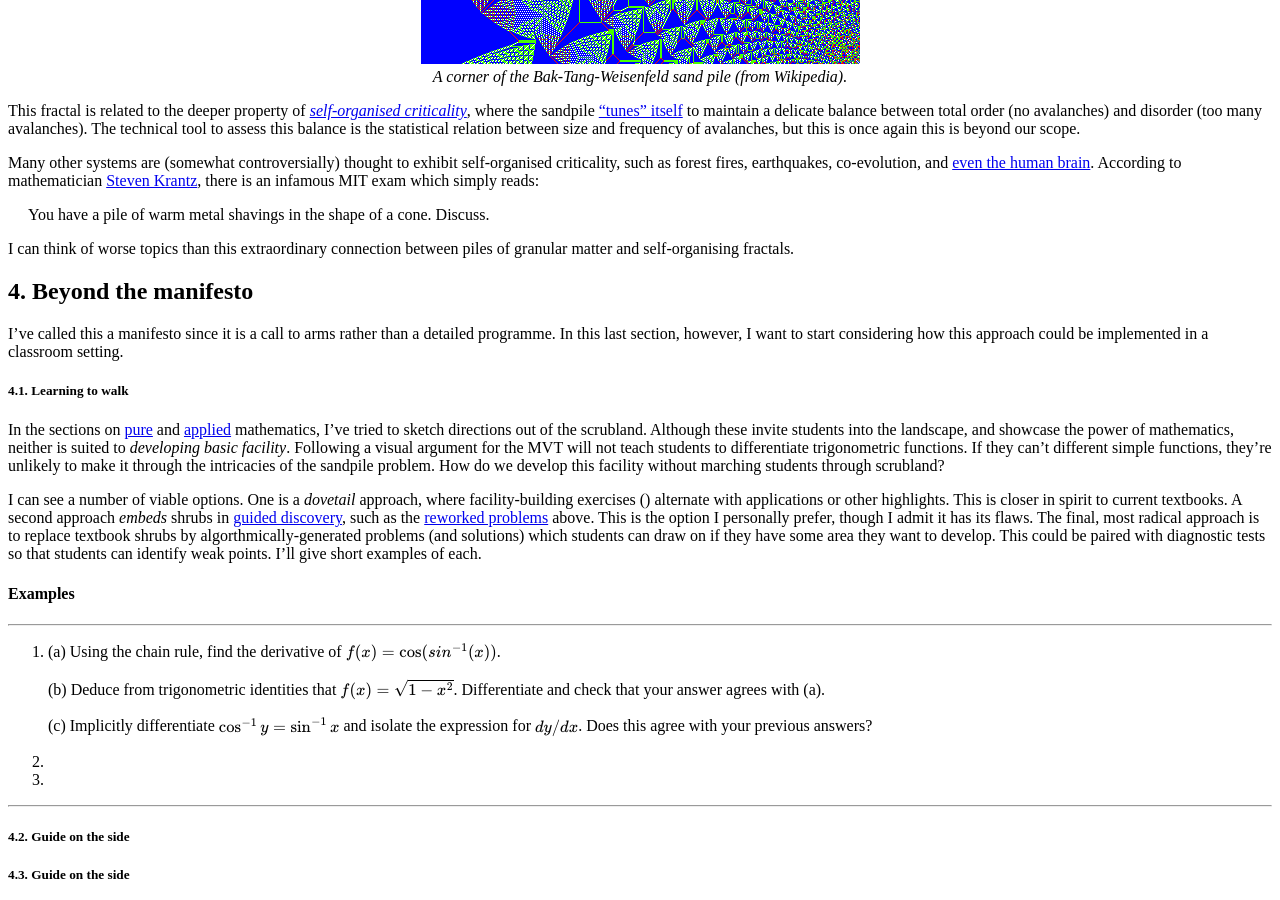
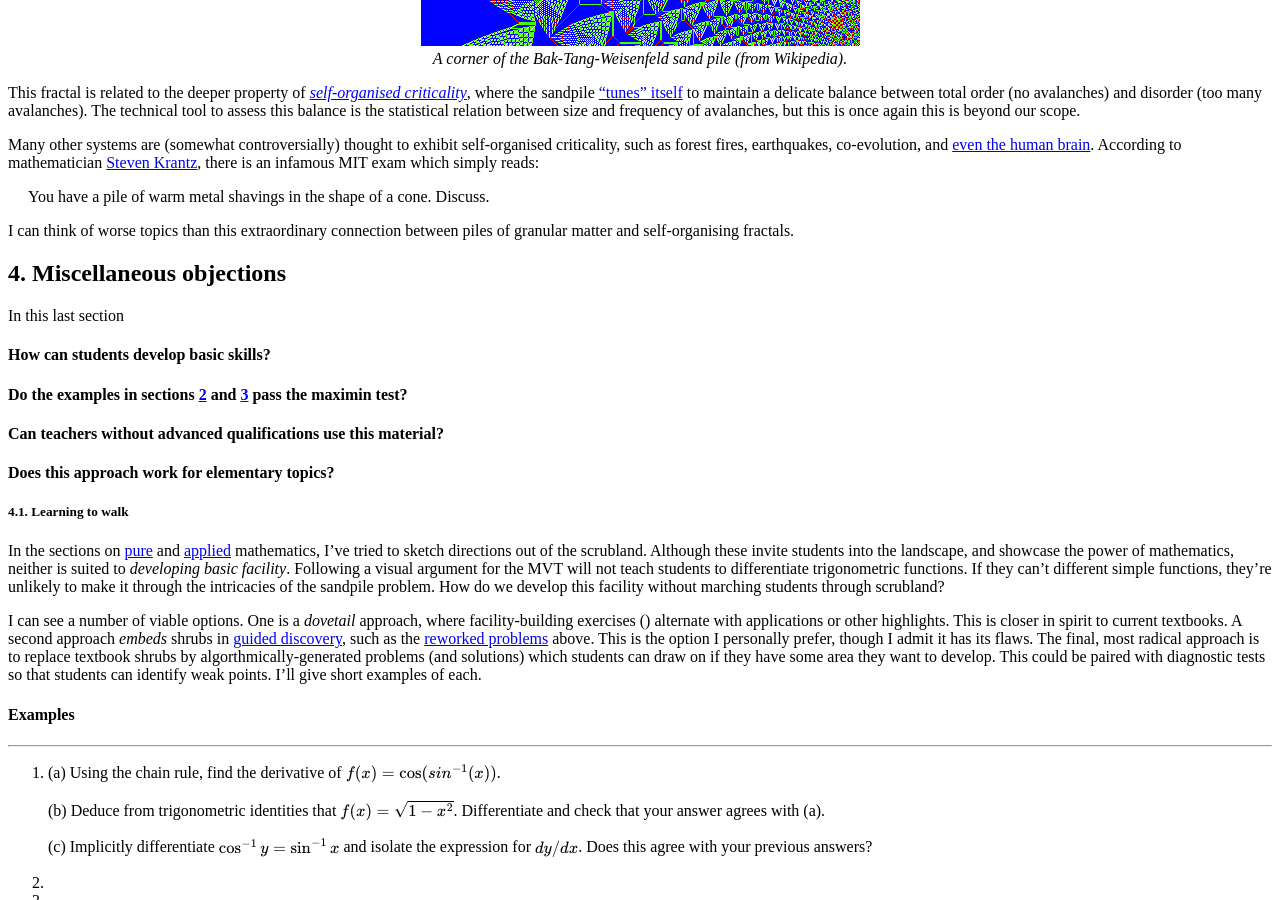
Before and after one commit to hapax/hapax.github.io, a Jekyll site: the page built from assets/teaching.md, in a window 1280 px wide and 900 px high, scrolled down 24161 px. Built offline with Jekyll 4.4.1, drawn with Linux system fonts in a browser that asks for light colours; our own code applies the rules of GitHub Pages for plain Markdown files; formulas are drawn with MathJax 3; a script that is not in the unit is left out; some of the changed text lies outside the part shown.

Commit message:
Update teaching.md

```diff
--- a/assets/teaching.md
+++ b/assets/teaching.md
@@ -29,8 +29,7 @@ date:  2019-08-03
    1. <a href="#sec-3-1">Sublime moth balls</a>
    2. <a href="#sec-3-2">Irodov's triangle</a>
    3. <a href="#sec-3-3">Sand piles, slopes, and self-organisation</a>
-4. <a href="#sec-4">Beyond the manifesto</a>
-   1. <a href="#sec-4-1">Learning to walk</a>
+4. <a href="#sec-4">Miscellaneous objections</a>
 
 ## 1. Stuck in the scrubland <a id="sec-1" name="sec-1"></a>
 
@@ -1296,12 +1295,17 @@ You have a pile of warm metal shavings in the shape of a cone. Discuss.
 I can think of worse topics than this extraordinary connection between
 piles of granular matter and self-organising fractals.
 
-## 4. Beyond the manifesto <a id="sec-4" name="sec-4"></a>
-
-I've called this a manifesto since it is a call to arms rather than a
-detailed programme.
-In this last section, however, I want to start considering
-how this approach could be implemented in a classroom setting.
+## 4. Miscellaneous objections <a id="sec-4" name="sec-4"></a>
+
+In this last section
+
+#### How can students develop basic skills?
+
+#### Do the examples in sections <a href="#sec-2">2</a> and <a href="#sec-3">3</a> pass the maximin test?
+
+#### Can teachers without advanced qualifications use this material?
+
+#### Does this approach work for elementary topics?
 
 ##### 4.1. Learning to walk <a id="sec-4-1" name="sec-4-1"></a>
 
```
